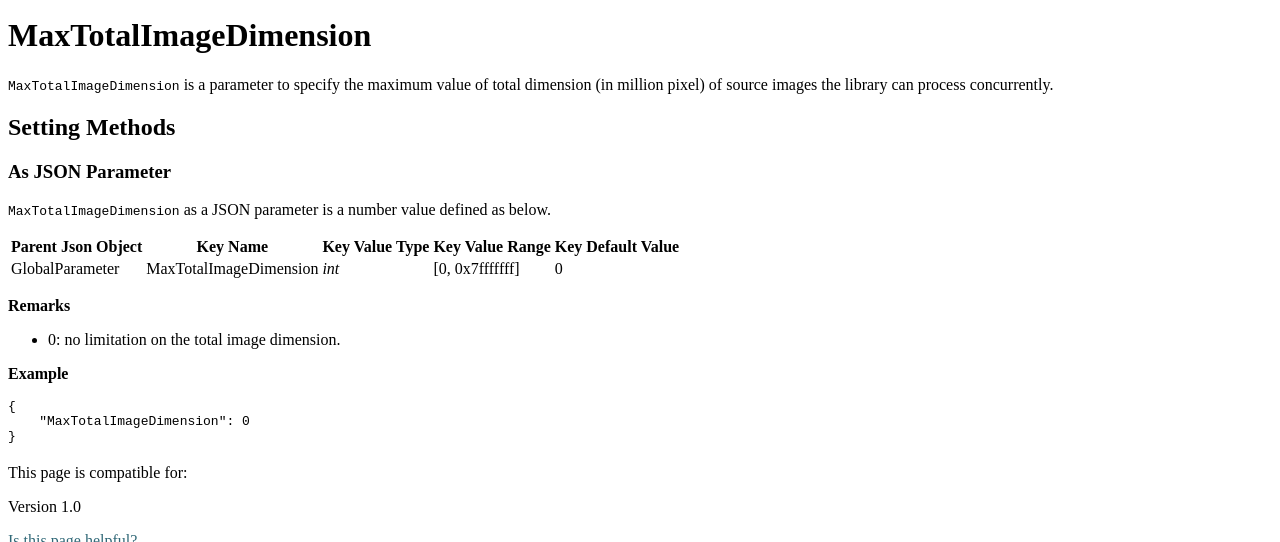
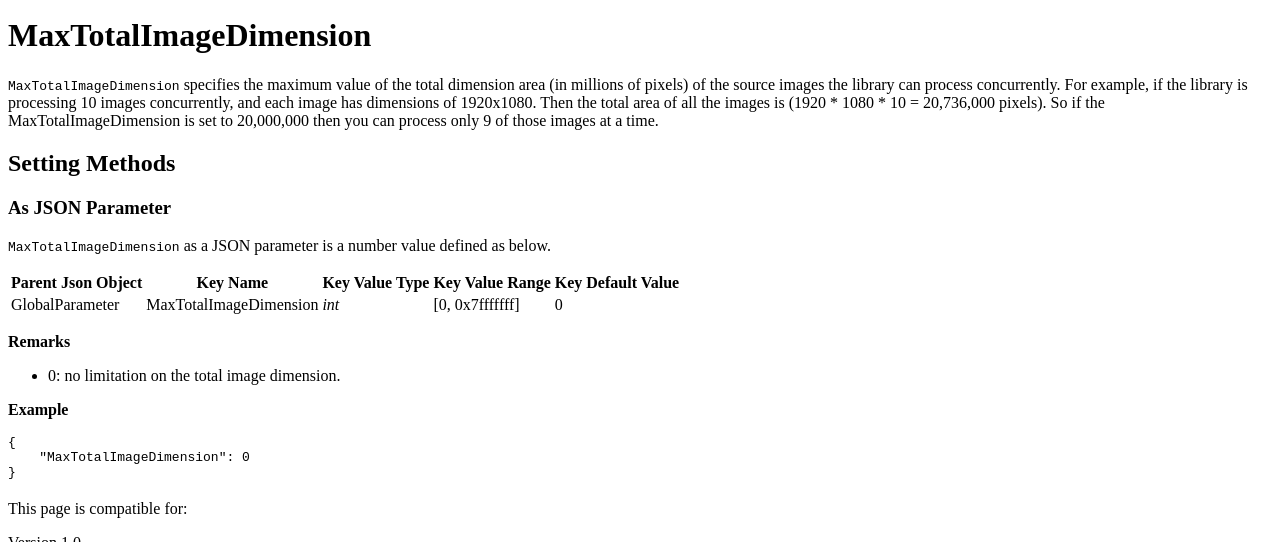
Before and after one commit to dynamsoft-docs/document-normalizer-docs, a Jekyll site: the page built from parameters/reference/max-total-image-dimension.md, in a window 1280 px wide and 900 px high, scrolled down 367 px, cut to the strip 184-726 px from the top of the window. Built offline with Jekyll 4.4.1, drawn with Linux system fonts in a browser that asks for light colours.

Commit message:
Update max-total-image-dimension.md

```diff
--- a/parameters/reference/max-total-image-dimension.md
+++ b/parameters/reference/max-total-image-dimension.md
@@ -7,7 +7,7 @@ description: Dynamsoft Document Normalizer Parameter Reference - MaxTotalImageDi
 
 # MaxTotalImageDimension
 
-`MaxTotalImageDimension` is a parameter to specify the maximum value of total dimension (in million pixel) of source images the library can process concurrently.
+`MaxTotalImageDimension` specifies the maximum value of the total dimension area (in millions of pixels) of the source images the library can process concurrently. For example, if the library is processing 10 images concurrently, and each image has dimensions of 1920x1080. Then the total area of all the images is (1920 * 1080 * 10 = 20,736,000 pixels). So if the MaxTotalImageDimension is set to 20,000,000 then you can process only 9 of those images at a time.
 
 ## Setting Methods
 
```
